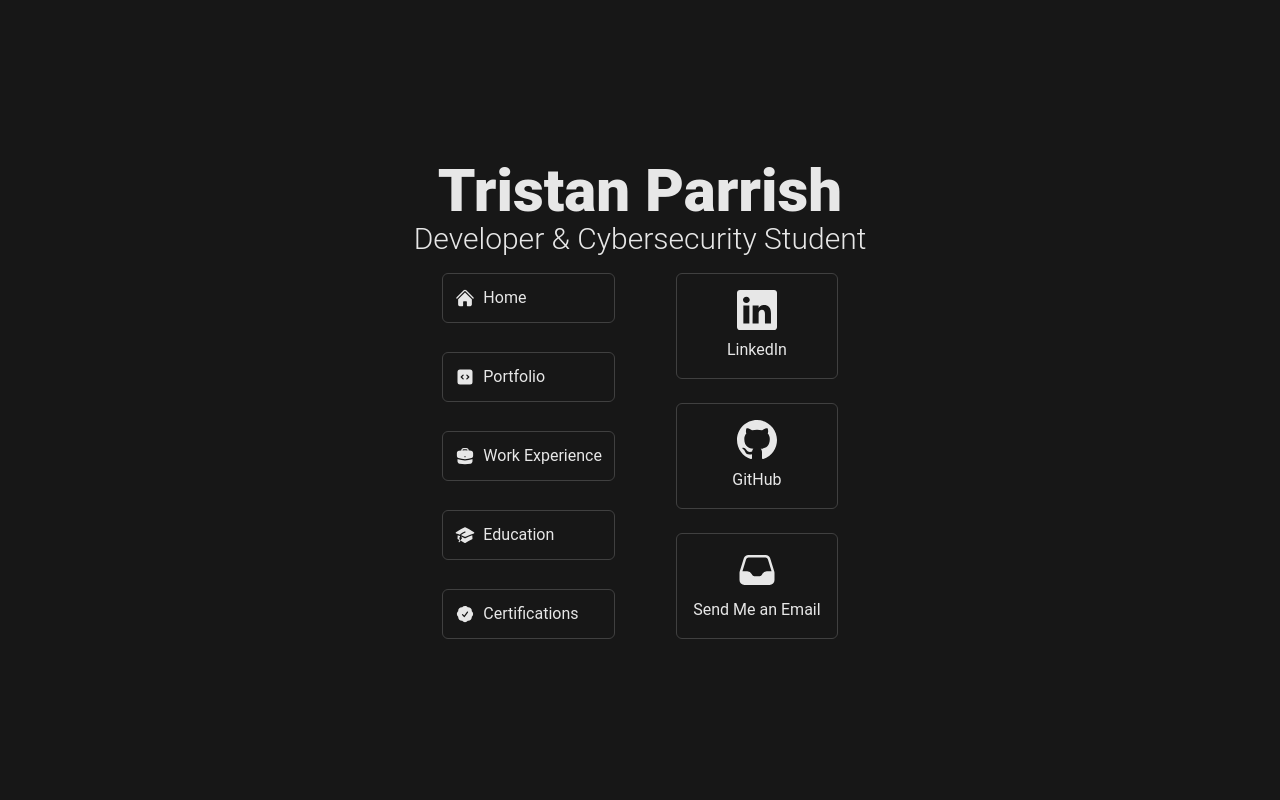
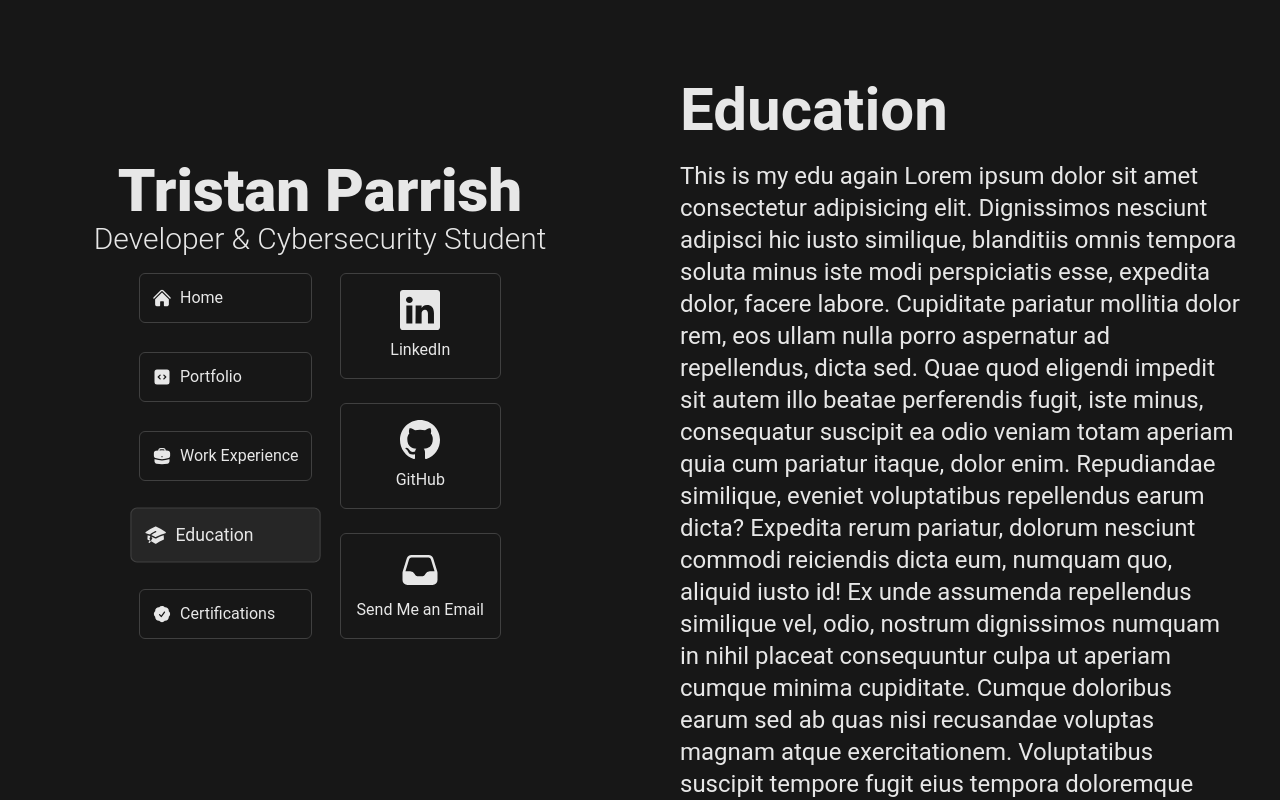
Before and after one commit to GitTristan/tristanparrish.net, a React (Vite) app in the folder tristanparrish/: page / in a window 1280 px wide. Shown: the top 800 px of the page. Built offline with nearby package versions, Linux system fonts and the light colour scheme.

Commit message:
Add dynamic content options based on the selected menu item

```diff
--- a/tristanparrish/src/App.tsx
+++ b/tristanparrish/src/App.tsx
@@ -1,4 +1,4 @@
-import Homepage from "./sections/home";
+import Homepage from "./sections/Home";
 
 function App() {
   return <Homepage />;
--- /dev/null
+++ b/tristanparrish/src/components/Content.tsx
@@ -0,0 +1,21 @@
+import Education from "../sections/content_sections/Education";
+import Experience from "../sections/content_sections/Experience";
+
+export default function Content({ selection }: { selection: string }) {
+  return (
+    <div className="flex items-center justify-center rounded-md md:my-20 md:mx-10">
+      {selection === "Education" && (
+        <Education
+          titleClassName="font-bold text-4xl md:text-6xl mb-5"
+          paragraphClassName="text-2xl"
+        />
+      )}
+      {selection === "WorkExperience" && (
+        <Experience
+          titleClassName="font-bold text-4xl md:text-6xl mb-5"
+          paragraphClassName="text-2xl"
+        />
+      )}
+    </div>
+  );
+}
--- a/tristanparrish/src/components/hero.tsx
+++ b/tristanparrish/src/components/hero.tsx
@@ -9,17 +9,27 @@ import {
 
 import { LinkedInIcon, GitHubIcon } from "../assets/icons/myicons";
 
-export default function Hero() {
+export default function Hero({
+  selection,
+  setSelection,
+}: {
+  selection: string;
+  setSelection: (value: string) => void;
+}) {
   const links = [
-    { label: "Home", href: "#", icon: HomeIcon },
-    { label: "Portfolio", href: "#", icon: CodeBracketSquareIcon },
-    { label: "Work Experience", href: "#", icon: BriefcaseIcon },
-    { label: "Education", href: "#", icon: AcademicCapIcon },
-    { label: "Certifications", href: "#", icon: CheckBadgeIcon },
+    { label: "Home", value: "Home", icon: HomeIcon },
+    { label: "Portfolio", value: "Portfolio", icon: CodeBracketSquareIcon },
+    { label: "Work Experience", value: "WorkExperience", icon: BriefcaseIcon },
+    { label: "Education", value: "Education", icon: AcademicCapIcon },
+    { label: "Certifications", value: "Certifications", icon: CheckBadgeIcon },
   ];
 
-  const linkClasses =
-    "flex items-center gap-2 hover:scale-110 hover:bg-neutral-800 rounded-md p-3 duration-300 border-neutral-700 border-1";
+  const linkClasses = (isActive: boolean) =>
+    `flex items-center gap-2 rounded-md p-3 duration-300 border-neutral-700 border-1 ${
+      isActive
+        ? "bg-neutral-800 scale-110"
+        : "hover:scale-110 hover:bg-neutral-800"
+    }`;
 
   const socials = [
     {
@@ -43,26 +53,24 @@ export default function Hero() {
     "flex flex-col items-center gap-2 hover:scale-110 hover:bg-neutral-800 rounded-md p-4 duration-300 border-neutral-700 border-1";
 
   return (
-    <div className="flex flex-col text-center gap-4">
+    <div className="flex items-center justify-center flex-col text-center gap-4">
       <div>
         <h1 className="text-4xl md:text-6xl font-black">Tristan Parrish</h1>
         <h2 className="text-2xl md:text-3xl font-light">
           Developer & Cybersecurity Student
         </h2>
       </div>
-      <div className="flex justify-around gap-1">
+      <div className="flex gap-7">
         <div className="flex justify-between flex-col gap-3">
           {links.map((link) => (
-            <a
-              target="_blank"
-              rel="noopener noreferrer"
+            <button
               key={link.label}
-              href={link.href}
-              className={linkClasses}
+              onClick={() => setSelection(link.value)}
+              className={linkClasses(selection === link.value)}
             >
               {link.icon ? <link.icon className="h-5 w-5" /> : null}
               {link.label}
-            </a>
+            </button>
           ))}
         </div>
         <div className="flex flex-col gap-6">
--- /dev/null
+++ b/tristanparrish/src/sections/content_sections/Education.tsx
@@ -0,0 +1,51 @@
+interface EducationProps {
+  titleClassName?: string;
+  paragraphClassName?: string;
+}
+
+export default function Education({
+  titleClassName,
+  paragraphClassName,
+}: EducationProps) {
+  return (
+    <div>
+      <h1 className={titleClassName}>Education</h1>
+      <p className={paragraphClassName}>
+        This is my edu again Lorem ipsum dolor sit amet consectetur adipisicing
+        elit. Dignissimos nesciunt adipisci hic iusto similique, blanditiis
+        omnis tempora soluta minus iste modi perspiciatis esse, expedita dolor,
+        facere labore. Cupiditate pariatur mollitia dolor rem, eos ullam nulla
+        porro aspernatur ad repellendus, dicta sed. Quae quod eligendi impedit
+        sit autem illo beatae perferendis fugit, iste minus, consequatur
+        suscipit ea odio veniam totam aperiam quia cum pariatur itaque, dolor
+        enim. Repudiandae similique, eveniet voluptatibus repellendus earum
+        dicta? Expedita rerum pariatur, dolorum nesciunt commodi reiciendis
+        dicta eum, numquam quo, aliquid iusto id! Ex unde assumenda repellendus
+        similique vel, odio, nostrum dignissimos numquam in nihil placeat
+        consequuntur culpa ut aperiam cumque minima cupiditate. Cumque doloribus
+        earum sed ab quas nisi recusandae voluptas magnam atque exercitationem.
+        Voluptatibus suscipit tempore fugit eius tempora doloremque ipsum ullam
+        dolor molestiae, fugiat nisi facilis animi, dolore ad porro esse ut.
+        Optio at dolor perspiciatis nemo, animi sit deleniti esse quaerat, quasi
+        fugit perferendis nihil expedita, provident sint molestias velit unde
+        iure omnis placeat temporibus dolorum distinctio aliquid ad. Odit,
+        aspernatur? Doloremque molestiae laboriosam alias atque nobis veritatis
+        accusamus est, inventore quaerat, quae nesciunt. Quibusdam, dignissimos
+        dicta quaerat blanditiis, rerum quia architecto exercitationem officiis
+        similique doloremque iure nostrum corporis quisquam? Numquam aspernatur
+        fugiat sint perferendis. Illo suscipit dignissimos facere rerum
+        reiciendis sint ratione laborum doloribus ad nemo! Officiis quidem
+        molestiae minus ex fugiat nostrum itaque reprehenderit corrupti
+        laboriosam nam commodi similique ratione animi quaerat dicta vel, natus
+        ea quo accusamus qui esse blanditiis deserunt necessitatibus facilis?
+        Ipsam dolore illum corrupti, sint accusamus esse. Nam recusandae
+        similique, sint sequi dolore animi libero, ea illo quas voluptas ab
+        cupiditate in dignissimos rem vel expedita iusto perspiciatis vitae
+        earum suscipit perferendis corrupti eos amet dolores. Libero vel
+        deserunt tenetur debitis, voluptate nesciunt mollitia accusamus odit
+        saepe maiores optio reprehenderit harum eum veritatis, quasi repellat
+        error!
+      </p>
+    </div>
+  );
+}
--- /dev/null
+++ b/tristanparrish/src/sections/content_sections/Experience.tsx
@@ -0,0 +1,51 @@
+interface ExperienceProps {
+  titleClassName?: string;
+  paragraphClassName?: string;
+}
+
+export default function Experience({
+  titleClassName,
+  paragraphClassName,
+}: ExperienceProps) {
+  return (
+    <div>
+      <h1 className={titleClassName}>Experience</h1>
+      <p className={paragraphClassName}>
+        This is my experience lorem ipsum dolor sit amet consectetur adipisicing
+        elit. Dignissimos nesciunt adipisci hic iusto similique, blanditiis
+        omnis tempora soluta minus iste modi perspiciatis esse, expedita dolor,
+        facere labore. Cupiditate pariatur mollitia dolor rem, eos ullam nulla
+        porro aspernatur ad repellendus, dicta sed. Quae quod eligendi impedit
+        sit autem illo beatae perferendis fugit, iste minus, consequatur
+        suscipit ea odio veniam totam aperiam quia cum pariatur itaque, dolor
+        enim. Repudiandae similique, eveniet voluptatibus repellendus earum
+        dicta? Expedita rerum pariatur, dolorum nesciunt commodi reiciendis
+        dicta eum, numquam quo, aliquid iusto id! Ex unde assumenda repellendus
+        similique vel, odio, nostrum dignissimos numquam in nihil placeat
+        consequuntur culpa ut aperiam cumque minima cupiditate. Cumque doloribus
+        earum sed ab quas nisi recusandae voluptas magnam atque exercitationem.
+        Voluptatibus suscipit tempore fugit eius tempora doloremque ipsum ullam
+        dolor molestiae, fugiat nisi facilis animi, dolore ad porro esse ut.
+        Optio at dolor perspiciatis nemo, animi sit deleniti esse quaerat, quasi
+        fugit perferendis nihil expedita, provident sint molestias velit unde
+        iure omnis placeat temporibus dolorum distinctio aliquid ad. Odit,
+        aspernatur? Doloremque molestiae laboriosam alias atque nobis veritatis
+        accusamus est, inventore quaerat, quae nesciunt. Quibusdam, dignissimos
+        dicta quaerat blanditiis, rerum quia architecto exercitationem officiis
+        similique doloremque iure nostrum corporis quisquam? Numquam aspernatur
+        fugiat sint perferendis. Illo suscipit dignissimos facere rerum
+        reiciendis sint ratione laborum doloribus ad nemo! Officiis quidem
+        molestiae minus ex fugiat nostrum itaque reprehenderit corrupti
+        laboriosam nam commodi similique ratione animi quaerat dicta vel, natus
+        ea quo accusamus qui esse blanditiis deserunt necessitatibus facilis?
+        Ipsam dolore illum corrupti, sint accusamus esse. Nam recusandae
+        similique, sint sequi dolore animi libero, ea illo quas voluptas ab
+        cupiditate in dignissimos rem vel expedita iusto perspiciatis vitae
+        earum suscipit perferendis corrupti eos amet dolores. Libero vel
+        deserunt tenetur debitis, voluptate nesciunt mollitia accusamus odit
+        saepe maiores optio reprehenderit harum eum veritatis, quasi repellat
+        error!
+      </p>
+    </div>
+  );
+}
--- a/tristanparrish/src/sections/home.tsx
+++ b/tristanparrish/src/sections/home.tsx
@@ -1,9 +1,16 @@
-import Hero from "../components/hero";
+import { useState } from "react";
+import Hero from "../components/Hero";
+import Content from "../components/Content";
 
 export default function Homepage() {
+  const [selection, setSelection] = useState("Education"); // State to manage the selected section
+
   return (
-    <section className="bg-neutral-900 h-screen flex items-center justify-center">
-      <Hero />
+    <section className="bg-neutral-900 min-h-screen grid md:grid-cols-2">
+      <div className="h-screen sticky top-0 flex justify-center items-center">
+        <Hero selection={selection} setSelection={setSelection} />
+      </div>
+      <Content selection={selection} />
     </section>
   );
 }
```
